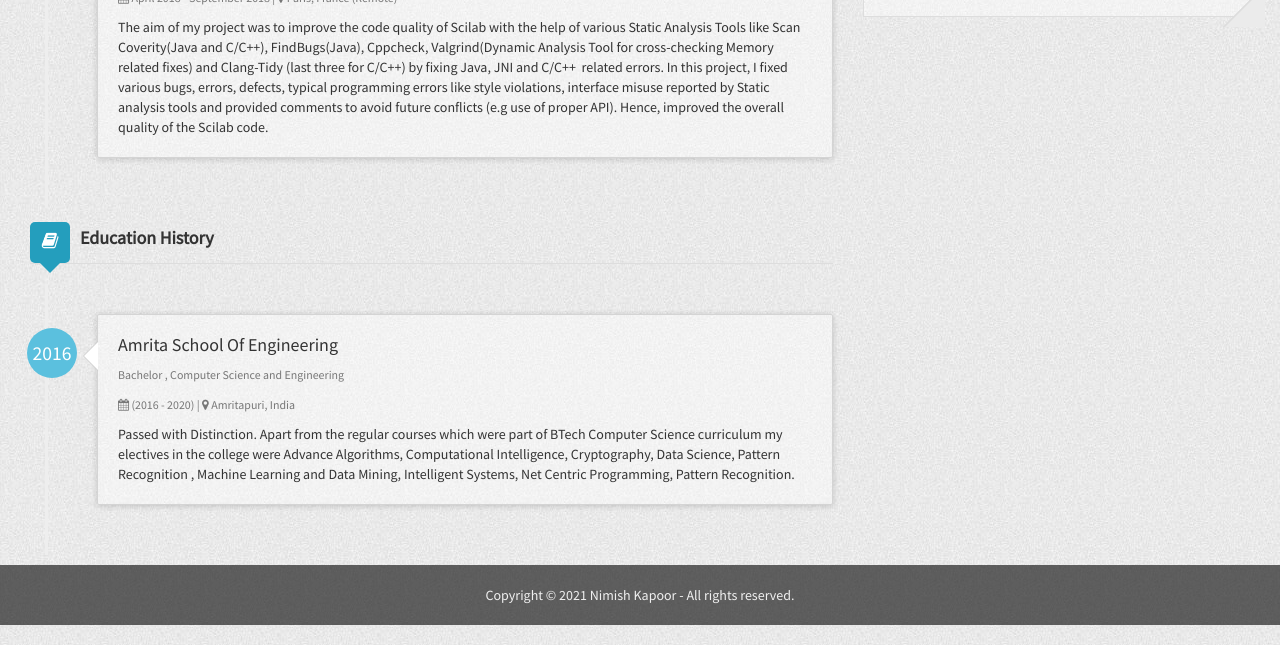
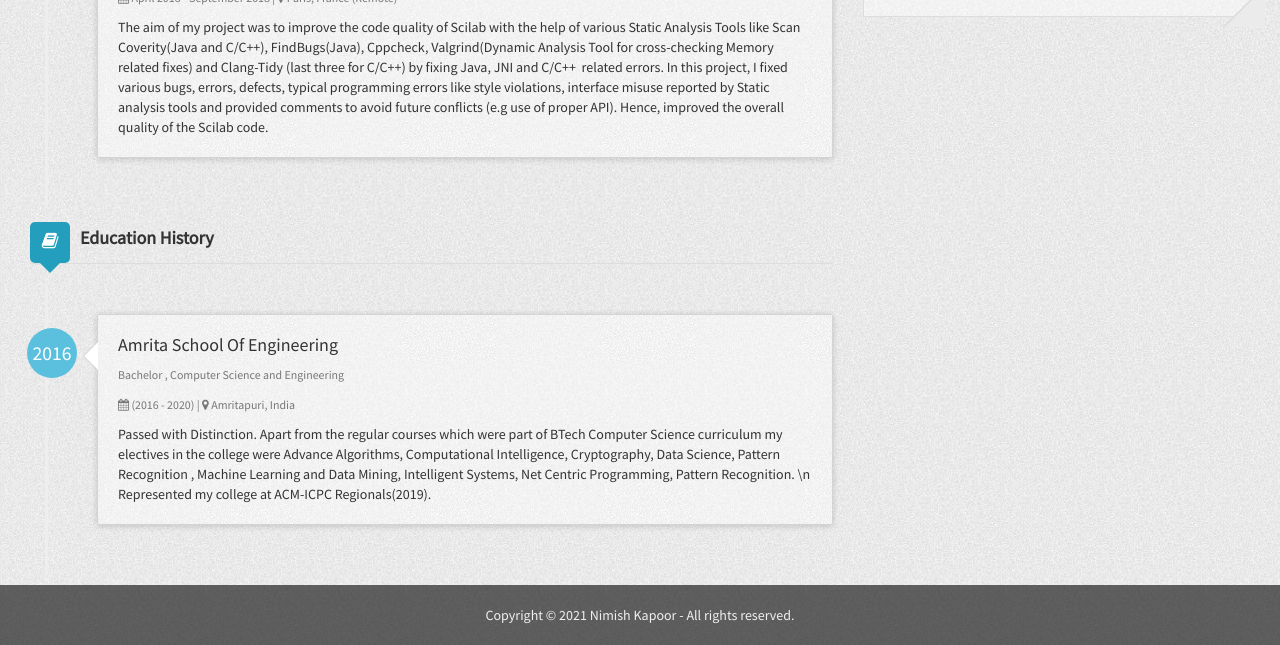
Before and after one commit to NimishKapoor/nimishkapoor.github.io, a Jekyll site: the page built from index.html, in a window 1280 px wide and 900 px high, scrolled down 781 px, cut to the strip 255-900 px from the top of the window. Built offline with Jekyll 4.4.1, drawn with Linux system fonts in a browser that asks for light colours; nearby versions of some CDN libraries.

Commit message:
Update _config.yml

```diff
--- a/_config.yml
+++ b/_config.yml
@@ -63,7 +63,7 @@ author:
       major: Computer Science and Engineering
       started: 2016
       duration: (2016 - 2020)
-      description: Passed with Distinction. Apart from the regular courses which were part of BTech Computer Science curriculum my electives in the college were Advance Algorithms, Computational Intelligence, Cryptography, Data Science, Pattern Recognition , Machine Learning and Data Mining, Intelligent Systems, Net Centric Programming, Pattern Recognition.
+      description: Passed with Distinction. Apart from the regular courses which were part of BTech Computer Science curriculum my electives in the college were Advance Algorithms, Computational Intelligence, Cryptography, Data Science, Pattern Recognition , Machine Learning and Data Mining, Intelligent Systems, Net Centric Programming, Pattern Recognition. \n Represented my college at ACM-ICPC Regionals(2019).
   languages:
     - language1:
       name: Hindi
```
